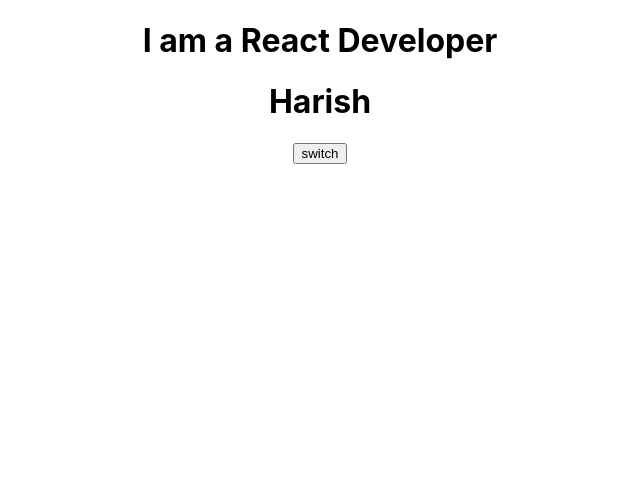
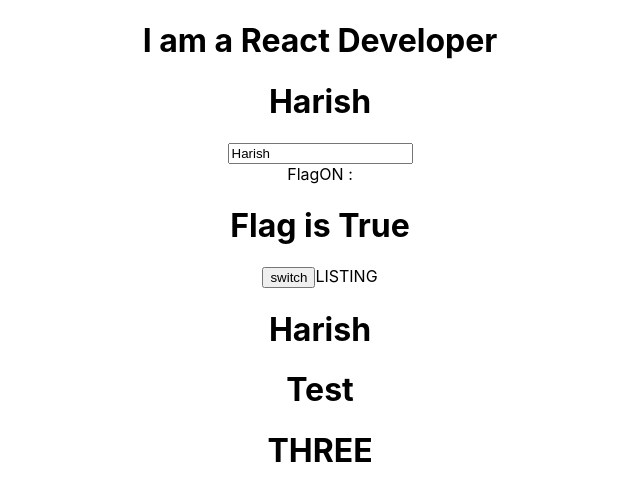
Before and after one commit to HarishRMaryada/FURA, a React (Create React App) app: page / in a window 1280 px wide. Shown: the top 500 px of the page, without its empty margins (320-960 px from the left). Built offline with nearby package versions, Linux system fonts and the light colour scheme.

Commit message:
listing and optimization

```diff
--- a/src/App.jsx
+++ b/src/App.jsx
@@ -8,32 +8,72 @@
 
 class App extends Component {
   state = {
-    Name:[{Data : "Harish"},{Data:"Test"}],
-    flag:true
+    Name:[{Data : "Harish"},{Data:"Test"},{Data:"THREE"}],
+    flag:true,
+    showall :true
   }
   switchHandler = (propertyName,flagvalue) =>{
-    //this.state.Name[0] = propertyName;
-    //this.setState({Name:["EMPTY","EMPTY"]})
-    console.log(flagvalue)
     if(flagvalue)
     this.setState({Name:[{Data:propertyName},{Data:"Test"}],flag:flagvalue})
     else
-    this.setState({Name:[{Data:"FlaggTEST"},{Data:""}],flag:flagvalue})
+    this.setState({Name:[{Data:ModuleA},{Data:"THREE"}],flag:flagvalue})
 
   }
+  nameHandler  = (event) =>{
+    this.setState({Name:[{Data:event.target.value}]})
+  }
+
+  showAllHandler = (flag) =>{
+    this.setState({showall:flag})
+  }
+
   render() {
+
+
+  let dataflag = null;
+
+  if(this.state.flag)
+  {
+    dataflag = (
+    <h1>Flag is True</h1>
+    )
+  }
+  let users = null;
+  if(this.state.showall)
+  {
+      users = (
+        <div>
+          {this.state.Name.map(name => {
+            return <h1>{name.Data}</h1>
+          })}
+        </div>
+      )
+  }
+
     return (
       <div className="App">
         <h1>I am a React Developer</h1>
-         <PersonalData Name={this.state.Name[0].Data} />
-        {/* <PersonalData Name={this.state.Name[0]} />
-        <PersonalData Name={this.state.Name[1]}>
-        TestCHILDREN
-        </PersonalData> */}
+         <PersonalData Name={this.state.Name[0].Data}
+         chnagedName = {this.nameHandler}
+         click = {() => this.switchHandler("Child",!this.state.flag)}/>
+         {this.state.flag && "FlagON : " }{ this.state.flag ?"":"Nothing"  }
+
+
+        {dataflag}
+
+
         <button onClick = {() => this.switchHandler("NameTest",!this.state.flag)} >switch</button>
+
+        LISTING
+        {users}
+
+
       </div>
     );
   }
 }
 
 export default App;
+
+
+let ModuleA = "Hello"
--- a/src/Person/Person.jsx
+++ b/src/Person/Person.jsx
@@ -5,9 +5,9 @@
 
     return(
         <div>
-        <h1>{this.props.Name}</h1>
+        <h1 onClick = {this.props.click}>{this.props.Name}</h1>
         <p>{this.props.children}</p>
-
+        <input type="text" onChange = {this.props.chnagedName}  value = {this.props.Name}/>
         </div>
     )
   }
```
